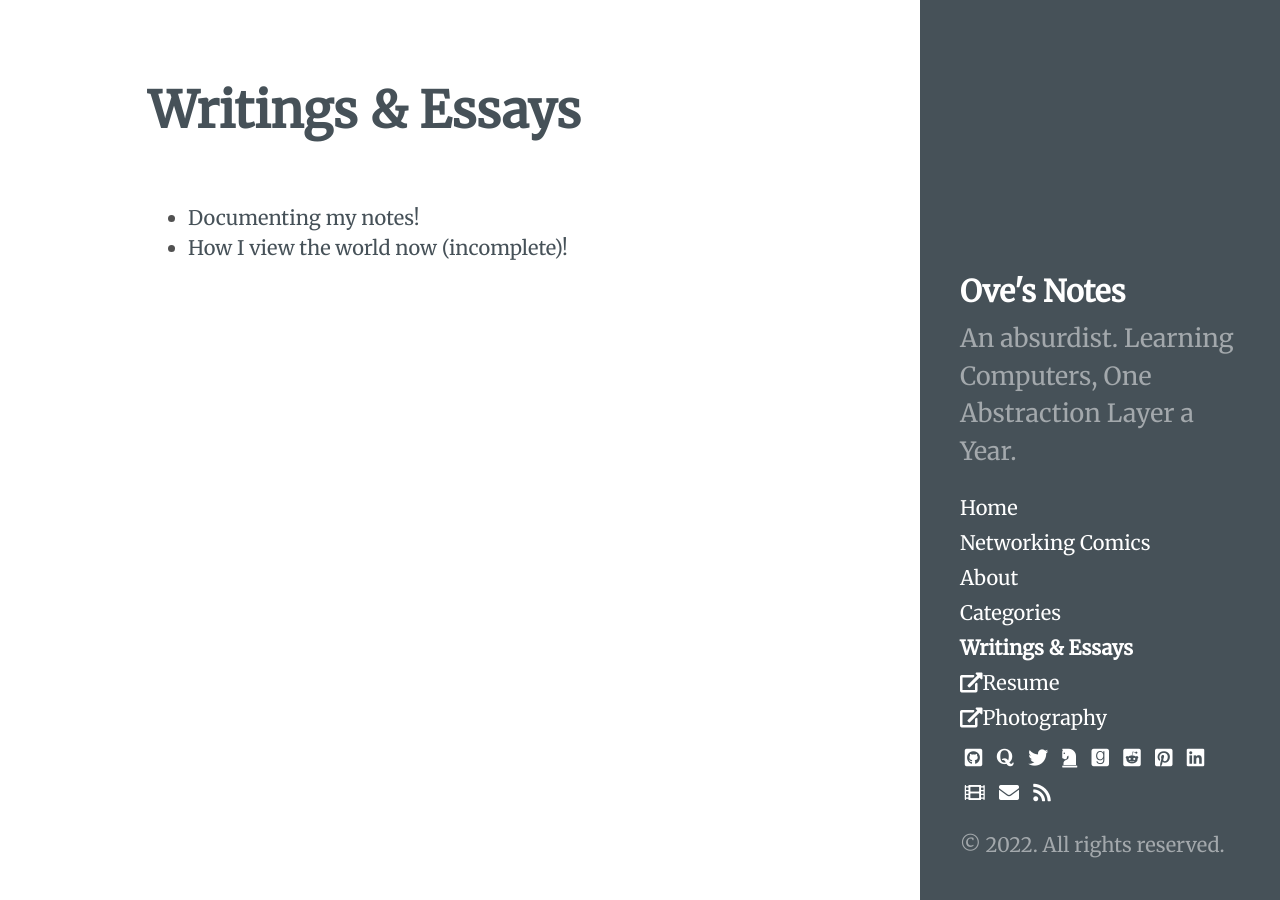
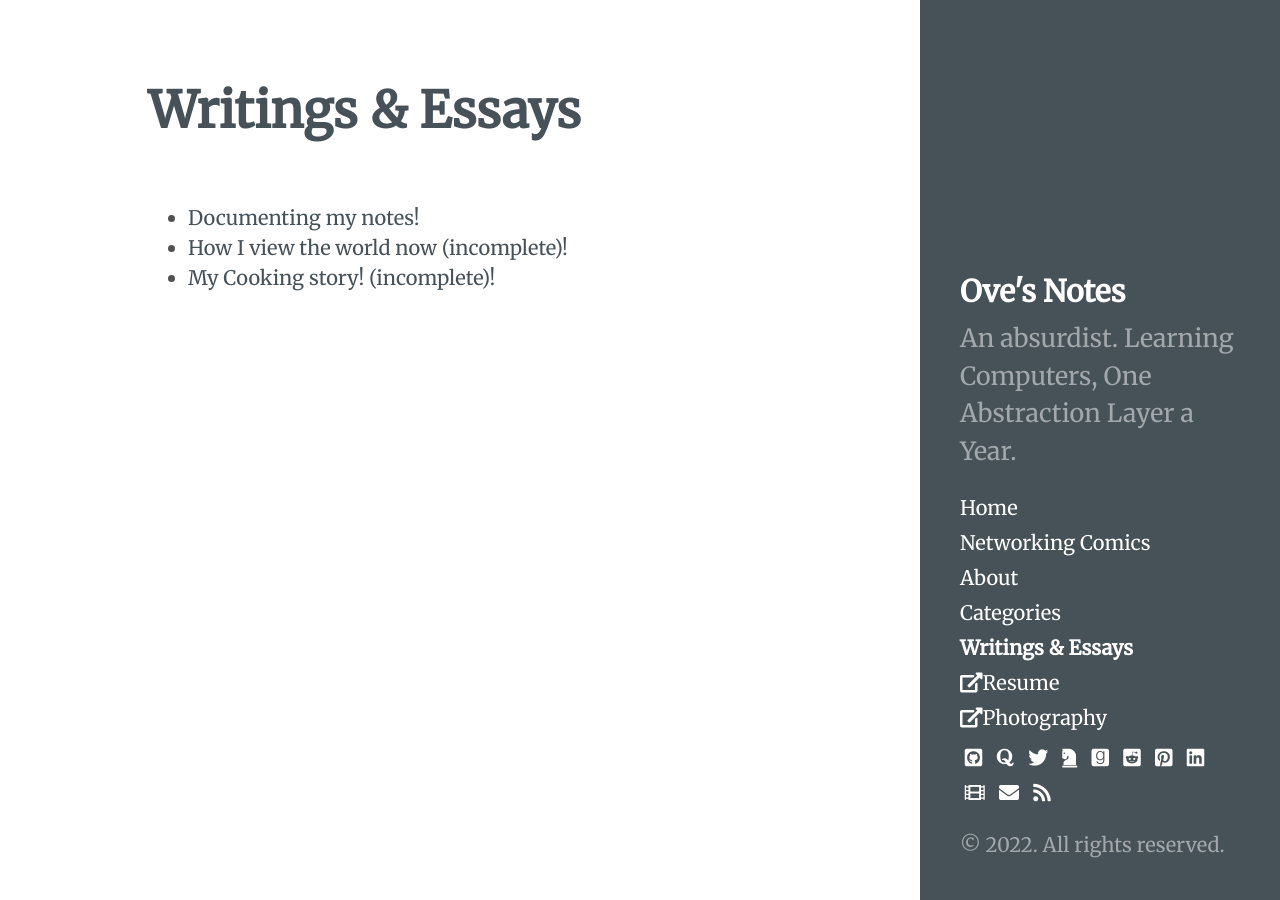
Before and after one commit to ovebepari/ovebepari.github.io, a Jekyll site: the page built from essays.md, in a window 1280 px wide. Built offline with Jekyll 4.4.1, drawn with Linux system fonts in a browser that asks for light colours.

Commit message:
added my cooking story

```diff
--- a/essays.md
+++ b/essays.md
@@ -8,4 +8,5 @@ title: Writings & Essays
 <ul>
 	<li> <a href="/Random_writings/mynotes/">Documenting my notes!</a> </li>
 	<li> <a href="/Random_writings/myworldview/">How I view the world now (incomplete)!</a> </li>
+	<li> <a href="Random_writings/my-cooking-story/">My Cooking story! (incomplete)!</a> </li>
 </ul>
```
